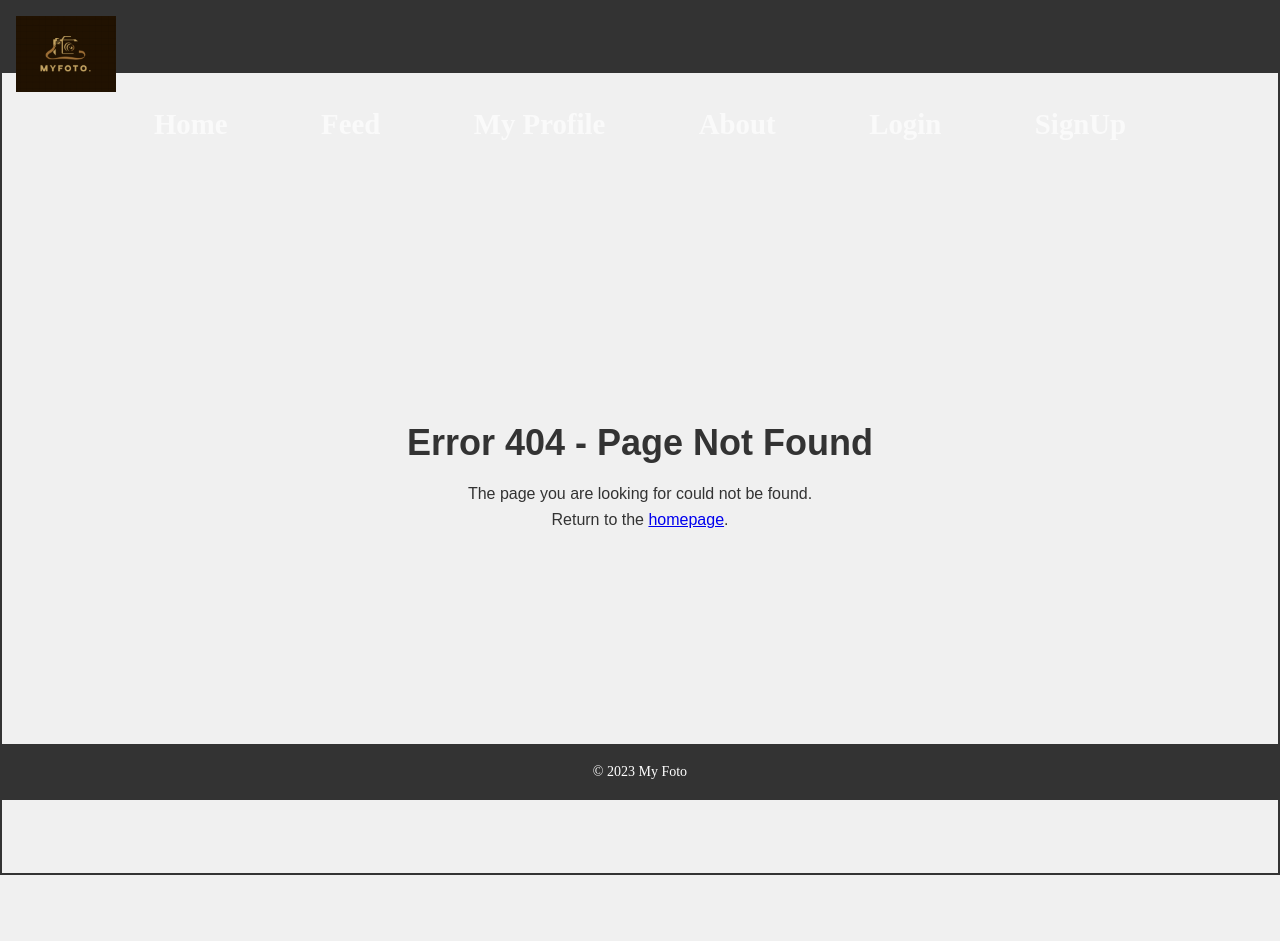
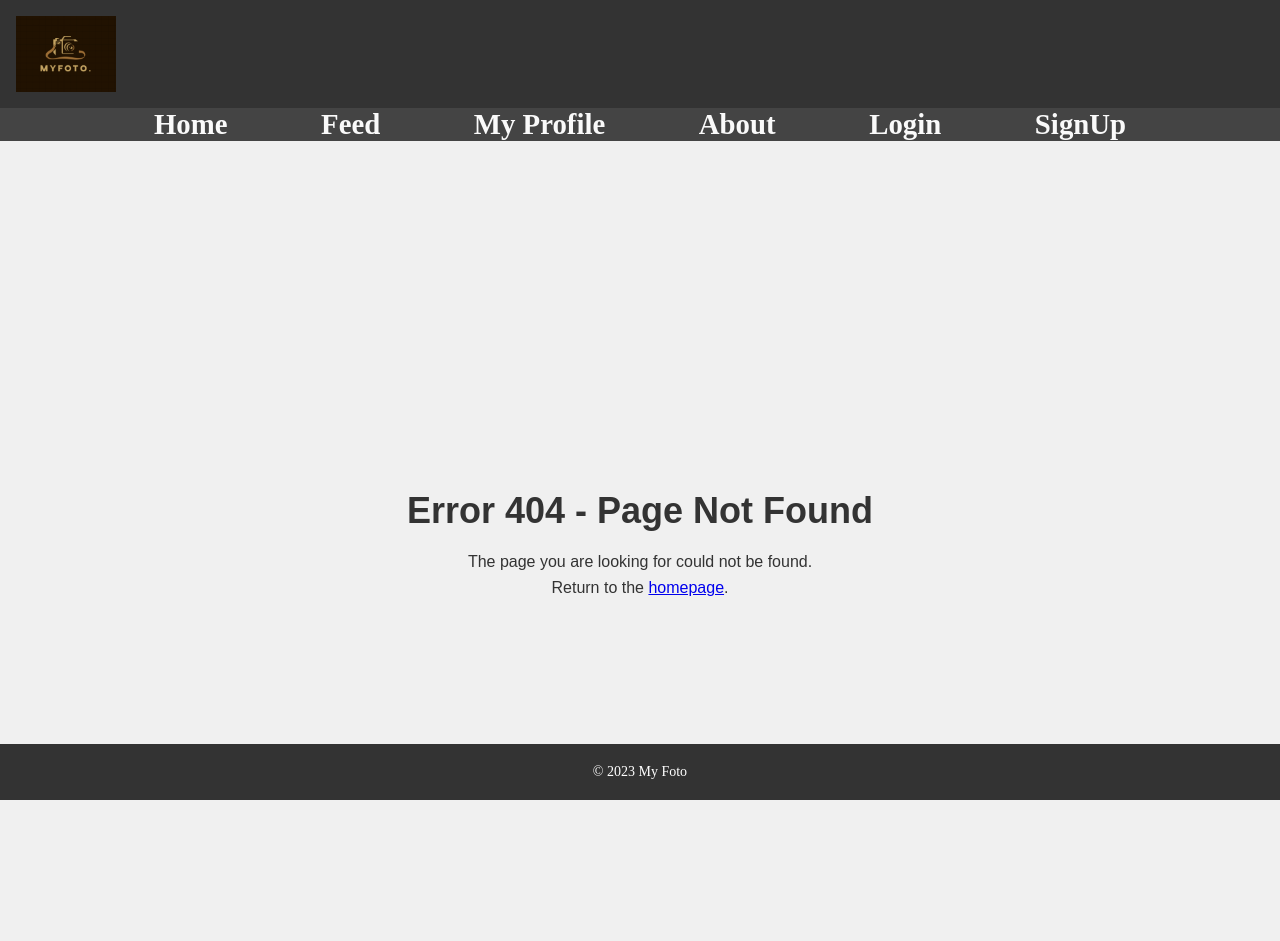
Before and after one commit to coltonhawkins/CS408_MyPhoto, a PHP site: page /pages/404.php in a window 1280 px wide. Before the commit the page ends 875 px from the top, so only its background shows below. Run offline with PHP 8.4, Linux system fonts and the light colour scheme.

Commit message:
New pages

```diff
--- a/css/404.css
+++ b/css/404.css
@@ -16,8 +16,6 @@ body, h1, h2, h3, p, ul, li {
     justify-content: center;
     min-height: 100vh;
     text-align: center;
-    border: 2px solid #333;
-    margin-top: -70px;
 }
 
  h1 {
```
